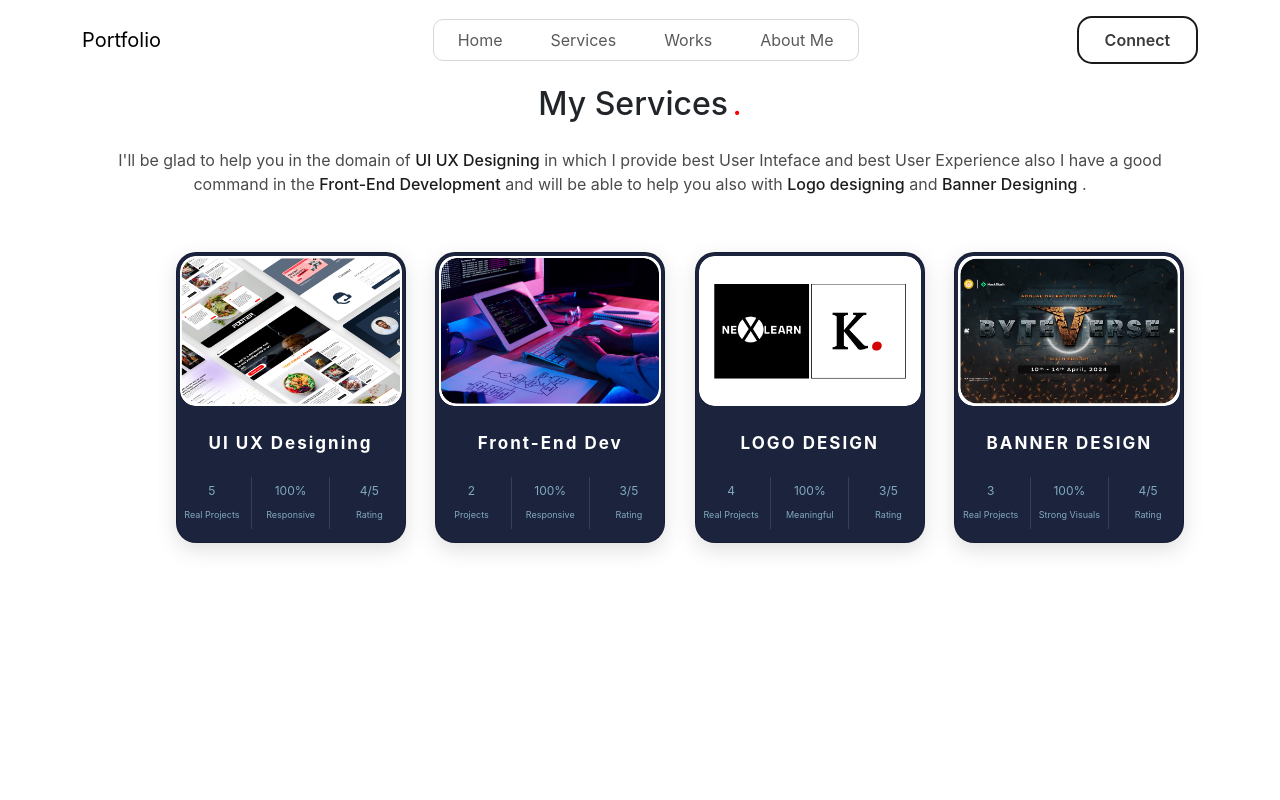
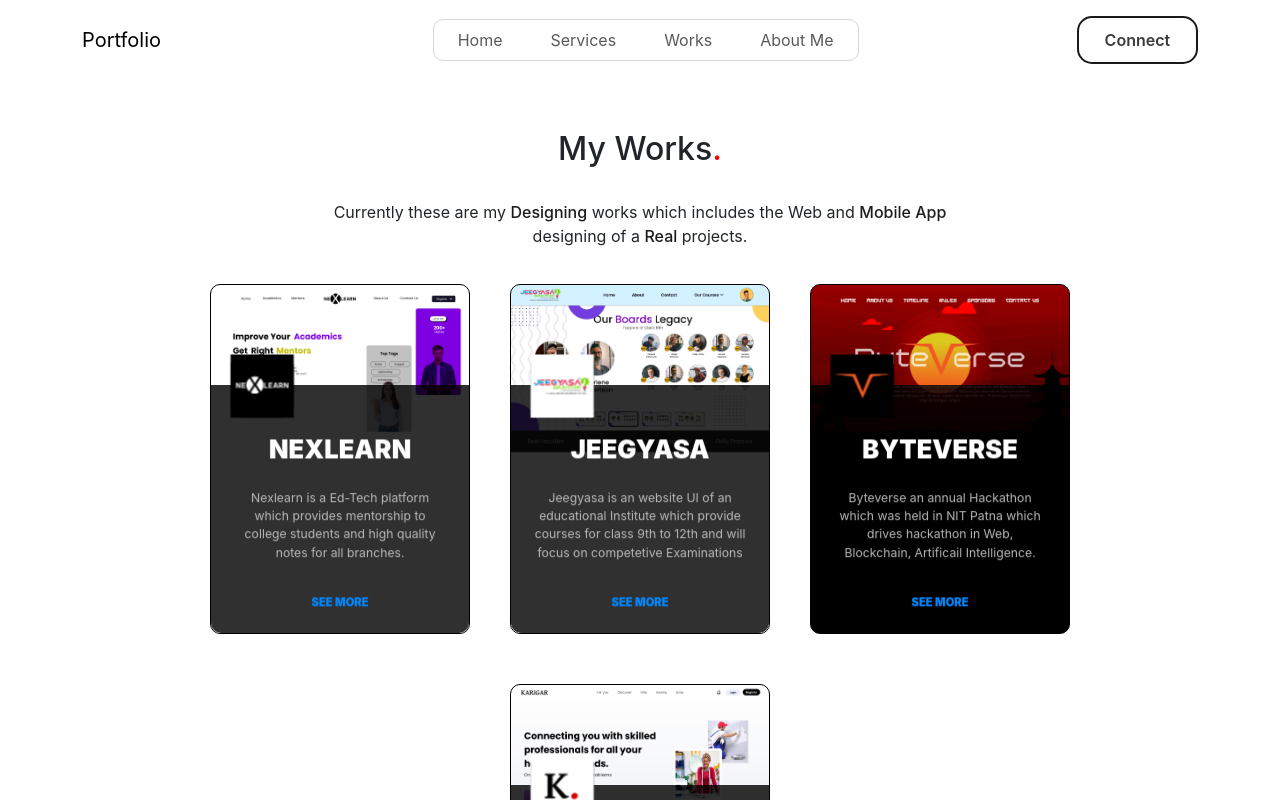
Before and after one commit to mohdArif01/MyPortfolio, a React (Create React App) app: page / in a window 1280 px wide. Shown: the top 800 px of the page. Built offline with nearby package versions, Linux system fonts and the light colour scheme.

Commit message:
Work page has been upadted

```diff
--- a/src/App.js
+++ b/src/App.js
@@ -3,12 +3,13 @@ import './App.css';
 import { BrowserRouter, Routes, Route } from 'react-router-dom';
 import Hero from './Pages/Hero';
 import Services from './Pages/Services'
+import Work from './Pages/Work';
 
 function App() {
   return (
     <BrowserRouter>
       <Routes>
-        <Route path='/' element={<Services/>} />
+        <Route path='/' element={<Work/>} />
       </Routes>
     </BrowserRouter>
   );
--- /dev/null
+++ b/src/Pages/Work.css
@@ -0,0 +1,11 @@
+.text-accent{
+    color: red;
+}
+
+.main-container{
+    margin-top: 50px;
+}
+
+.work-det{
+    width: 80%;
+}
--- /dev/null
+++ b/src/Pages/Work.jsx
@@ -0,0 +1,45 @@
+import React from 'react'
+import Nav from '../Components/Nav'
+import CardEffect from '../Components/CardEffect/CardEffect'
+
+import '../Pages/Work.css'
+
+import { fadeIn } from "../variants";
+import { motion } from 'framer-motion';
+
+const Work = () => {
+  return (
+    <div className="h-full flex items-center">
+      <Nav/>
+        <div className="container mx-auto">
+          <div className="main-container d-flex flex-column flex-xl-column gap-x-8 mt-70">
+            {/* Text */}
+            <div className=" d-flex flex-column align-items-center justify-content-center mydiv w-xl-30vw text-lg-left mb-4 mb-lg-0">
+              <h2>
+                My Works<span className="text-accent">.</span>
+              </h2>
+              <motion.p
+                variants={fadeIn("down", 0.4)}
+                initial = "hidden"
+                animate = "show"
+                exit= "hidden"
+               className='mt-4 work-det'>
+                Currently these are my <span className="highlights">Designing</span> works which includes the Web and <span className="highlights">Mobile App</span> designing of a <span className="highlights">Real</span> projects.
+              </motion.p>
+            </div>
+            <motion.div
+            variants={fadeIn("up", 0.4)}
+            initial = "hidden"
+            animate = "show"
+            exit= "hidden"
+            className='cardEff'
+            >
+              <CardEffect/>
+            </motion.div>
+          </div>
+        </div>
+    </div>
+  )
+}
+
+export default Work
```
